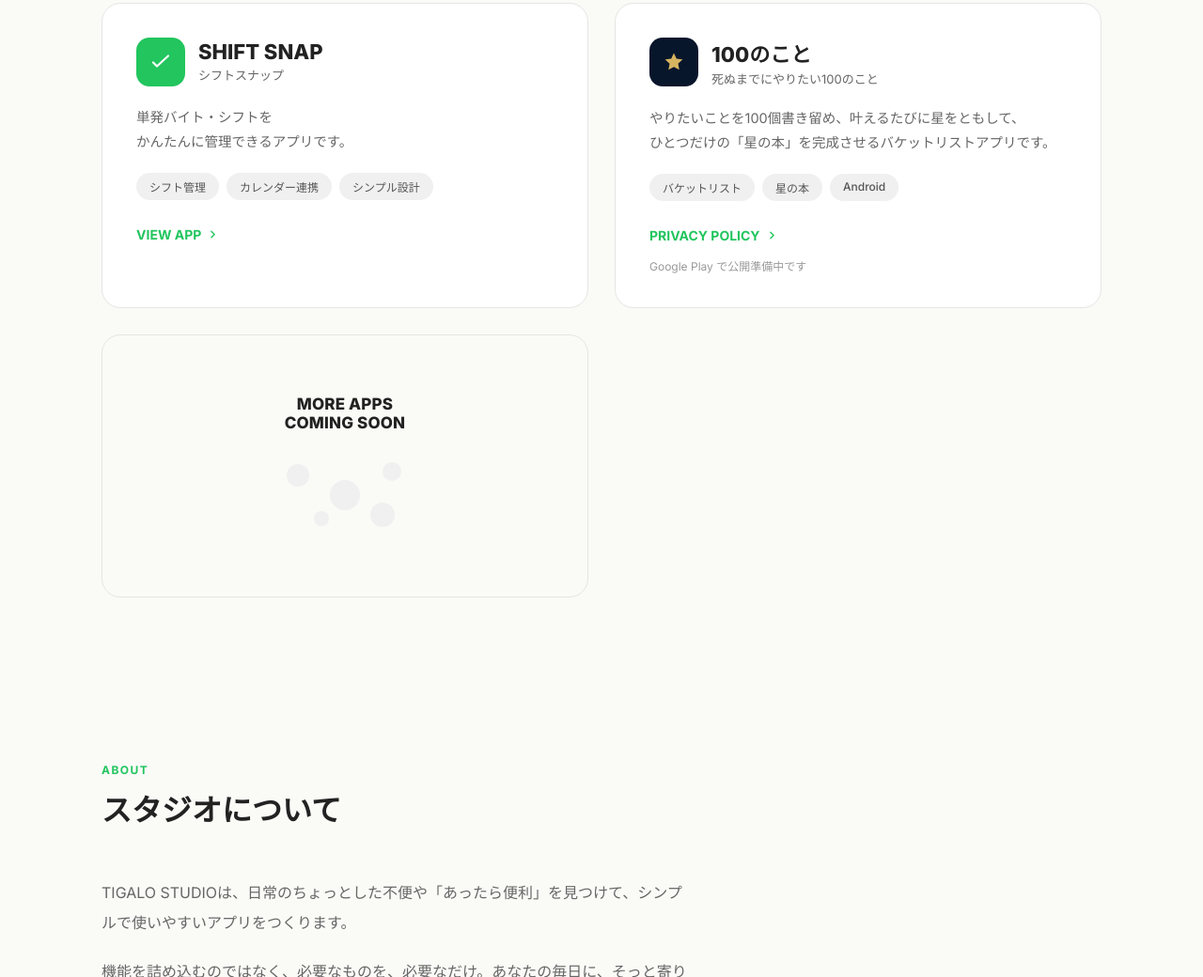
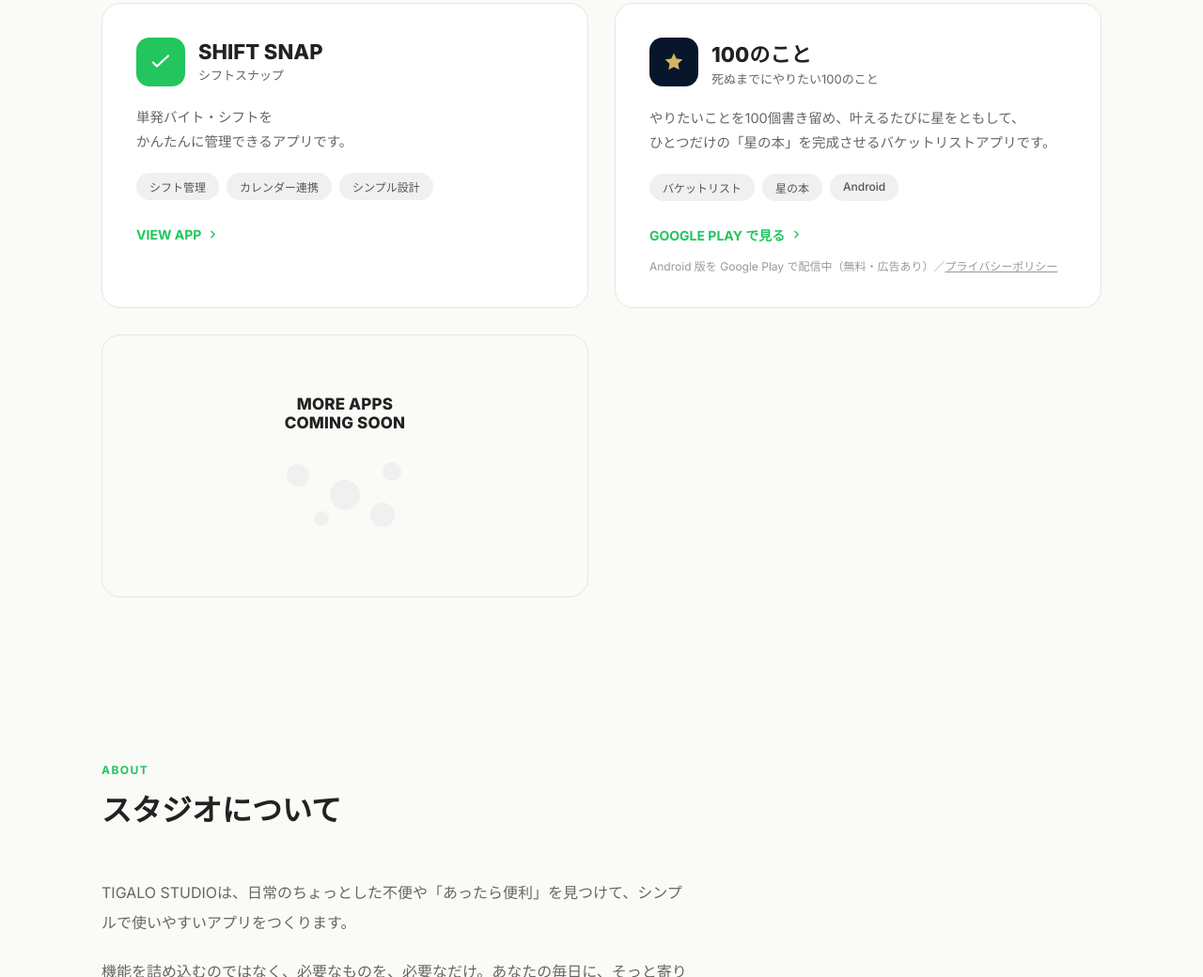
Before and after one commit to tingtangman-prog/tingtangman-prog.github.io, a plain HTML site: page index.html in a window 1280 px wide. Shown: the part 979-2019 px from the top of the page at 94% size. Drawn offline with Linux system fonts and the light colour scheme.

Commit message:
Link 100のこと card to Google Play
Co-Authored-By: Claude Opus 5.5 <noreply@anthropic.com>

```diff
--- a/index.html
+++ b/index.html
@@ -523,11 +523,11 @@
             <span class="tag-pill">星の本</span>
             <span class="tag-pill">Android</span>
           </div>
-          <a href="hyakukoto/privacy.html" class="link-arrow">
-            PRIVACY POLICY
+          <a href="https://play.google.com/store/apps/details?id=com.tingtangman.bucketlist100" class="link-arrow" target="_blank" rel="noopener">
+            GOOGLE PLAY で見る
             <svg width="13" height="13" viewBox="0 0 24 24" fill="none" stroke="currentColor" stroke-width="2.5" stroke-linecap="round" stroke-linejoin="round"><path d="M9 6l6 6-6 6"/></svg>
           </a>
-          <div style="font-size:12px;color:var(--ink-faint);margin-top:14px;">Google Play で公開準備中です</div>
+          <div style="font-size:12px;color:var(--ink-faint);margin-top:14px;">Android 版を Google Play で配信中（無料・広告あり）／<a href="hyakukoto/privacy.html" style="color:var(--ink-faint);text-decoration:underline;">プライバシーポリシー</a></div>
         </div>
 
         <div class="card-soon">
```
